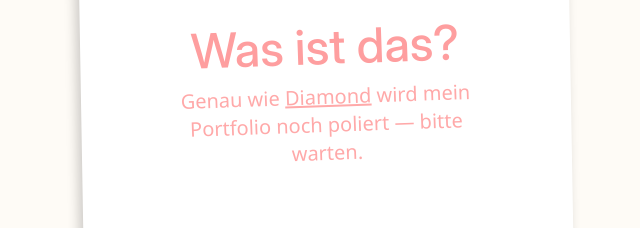
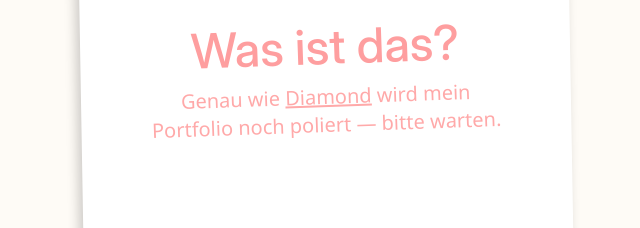
Before and after one commit to reVeeno/reveeno.github.io, a website: page docs/index.html in a window 1280 px wide. Shown: the part 339-567 px from the top of the page, without its empty margins (315-955 px from the left). Drawn offline with Linux system fonts and the light colour scheme.

Commit message:
Language Rotation

```diff
--- a/docs/index.html
+++ b/docs/index.html
@@ -22,7 +22,7 @@
     <h1 id="title" class="text-5xl font-inter font-medium text-primary-500 mb-2 -skew-y-1 skew-x-1">
       What's this?
     </h1>
-    <p class="text-primary-400 px-10 text-xl font-medium -skew-y-1 skew-x-1 p-1">
+    <p class="text-primary-400 px-5 text-xl font-medium -skew-y-1 skew-x-1 p-1">
   <span id="before">Just like</span>
   <u id="diamond" class="cursor-pointer">Diamond</u>
   <span id="after">, my portfolio is still being polished — please wait.</span>
```
Also changed, not shown: docs/output.css.
